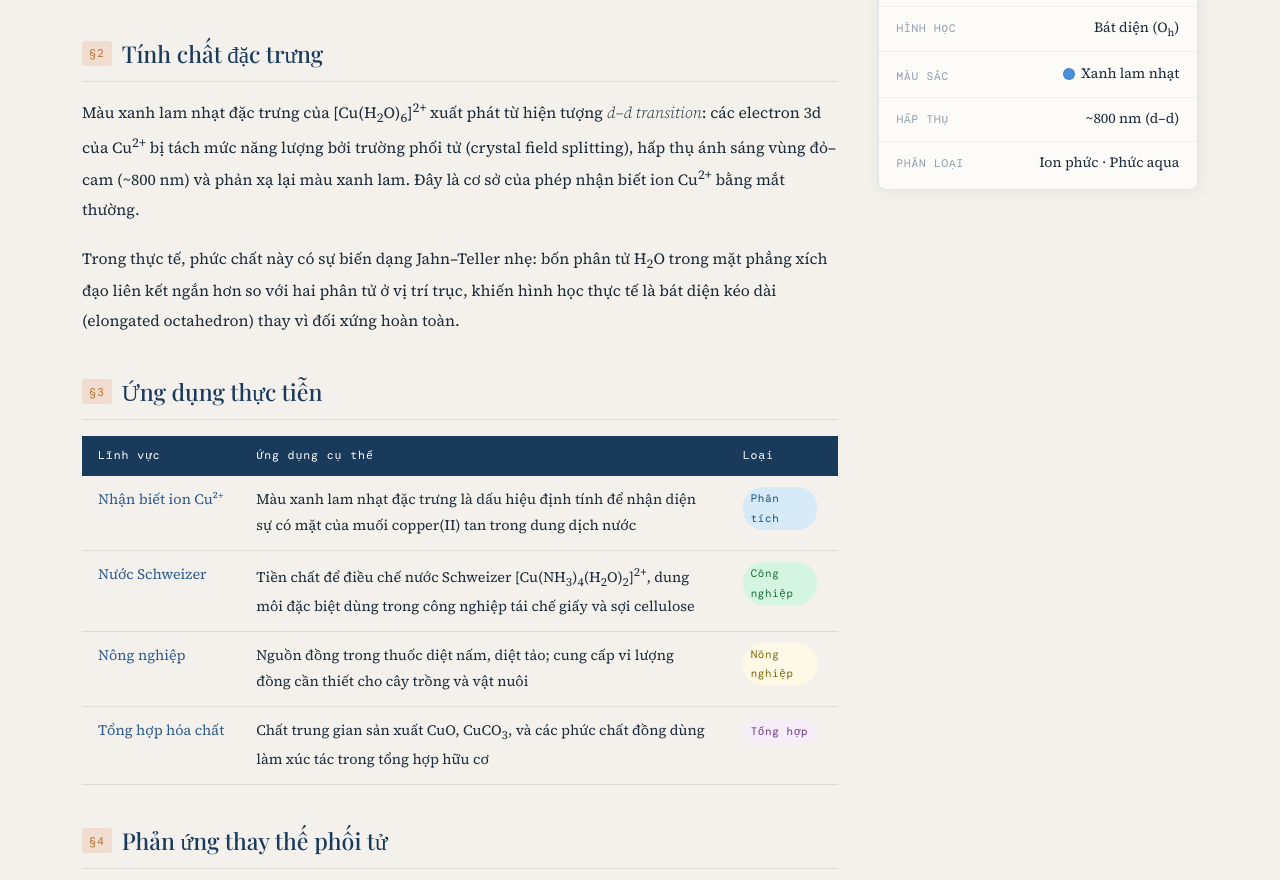
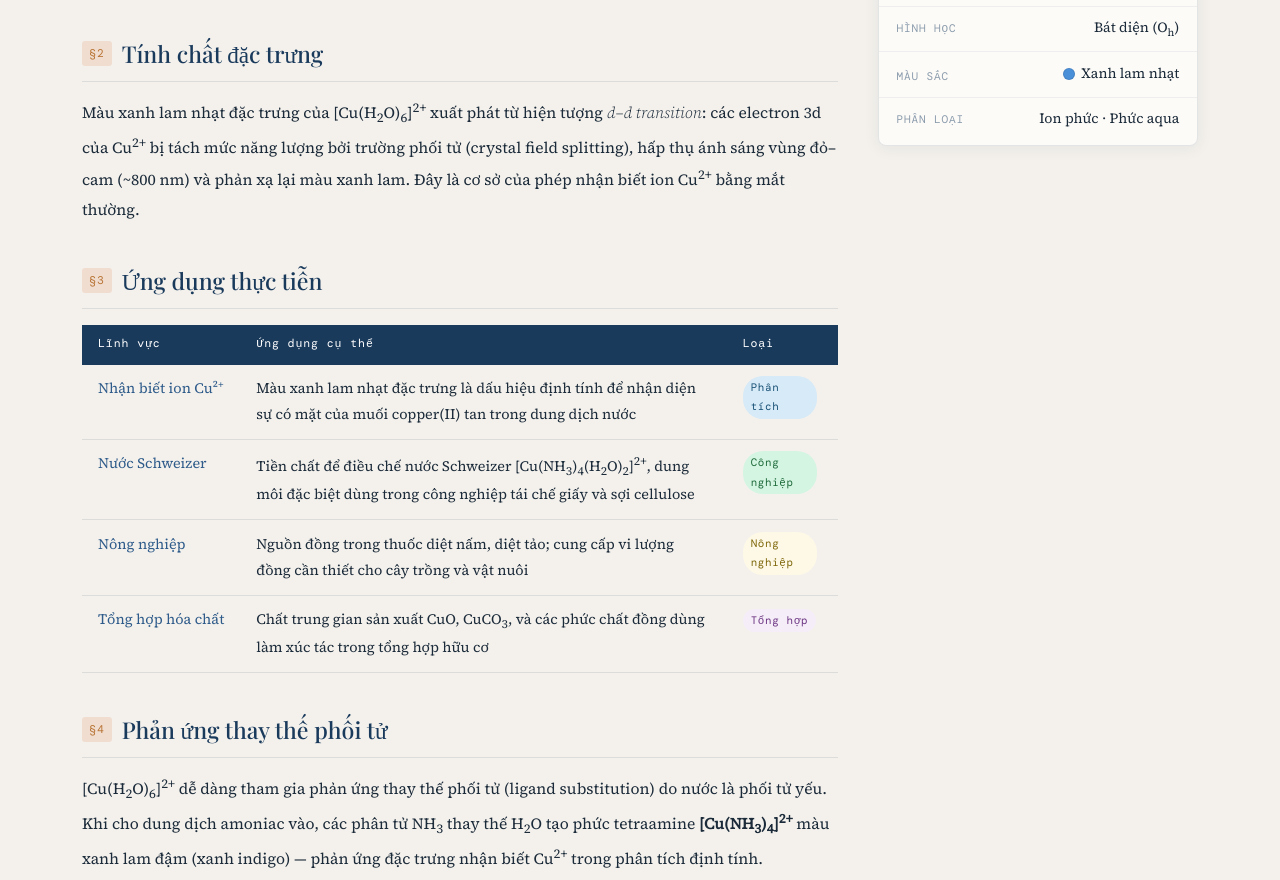
Before and after one commit to thien21akd/phucchat, a plain HTML site: page index.html in a window 1280 px wide. Shown: the part 887-1767 px from the top of the page. Drawn offline with nearby package versions, Linux system fonts and the light colour scheme; a web font is replaced by a local one.

Commit message:
Update index.html

```diff
--- a/index.html
+++ b/index.html
@@ -532,10 +532,6 @@
         Màu xanh lam nhạt đặc trưng của [Cu(H<sub>2</sub>O)<sub>6</sub>]<sup>2+</sup> xuất phát từ hiện tượng <em>d–d transition</em>: các electron 3d của Cu<sup>2+</sup> bị tách mức năng lượng bởi trường phối tử (crystal field splitting), hấp thụ ánh sáng vùng đỏ–cam (~800 nm) và phản xạ lại màu xanh lam. Đây là cơ sở của phép nhận biết ion Cu<sup>2+</sup> bằng mắt thường.
       </p>
 
-      <p>
-        Trong thực tế, phức chất này có sự biến dạng Jahn–Teller nhẹ: bốn phân tử H<sub>2</sub>O trong mặt phẳng xích đạo liên kết ngắn hơn so với hai phân tử ở vị trí trục, khiến hình học thực tế là bát diện kéo dài (elongated octahedron) thay vì đối xứng hoàn toàn.
-      </p>
-
       <!-- SECTION 3 -->
       <h2 class="wiki-section-title">
         <span class="section-num">§3</span>
@@ -686,10 +682,6 @@
           </span>
         </div>
         <div class="infobox-row">
-          <span class="infobox-key">Hấp thụ</span>
-          <span class="infobox-value">~800 nm (d–d)</span>
-        </div>
-        <div class="infobox-row">
           <span class="infobox-key">Phân loại</span>
           <span class="infobox-value">Ion phức · Phức aqua</span>
         </div>
```
